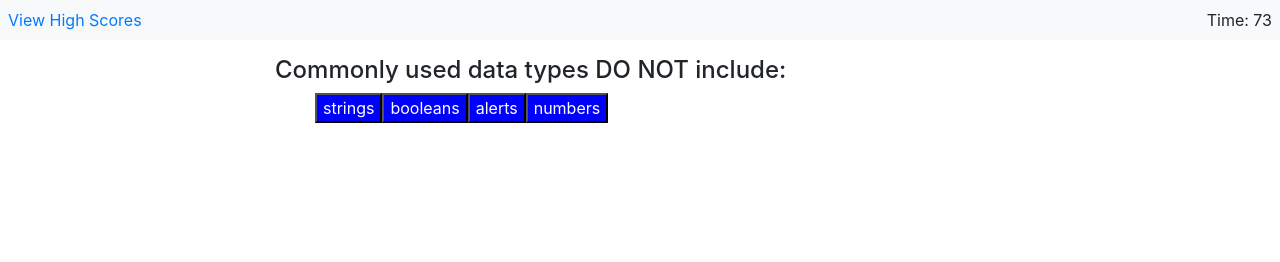
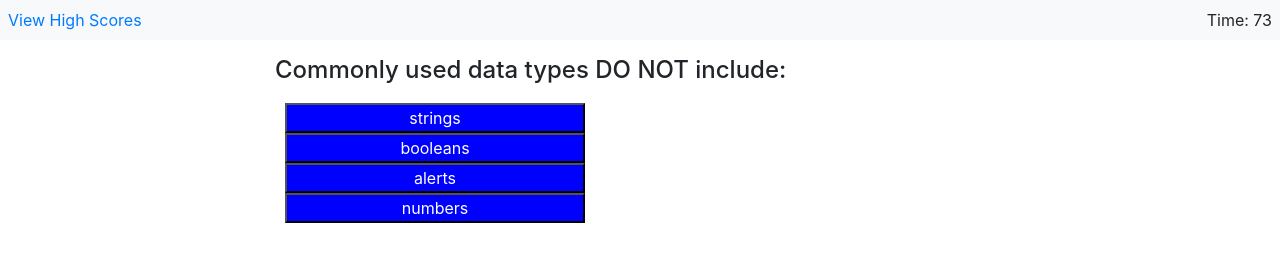
Before and after one commit to rphill26/JS_Quiz, a plain HTML site: page index.html in a window 1280 px wide. Both pictures are taken after a click on the button "Start". Drawn offline with nearby package versions, Linux system fonts and the light colour scheme.

Commit message:
fixed some alignment issues

```diff
--- a/index.html
+++ b/index.html
@@ -38,7 +38,7 @@
         <div class="row justify-content-center">
             <div class="col-8 ">
                 <h4 id="question">Question?</h4>
-                <ol id="answers">
+                <ol id="answers" style="padding: 10px; width: 20em; display: grid;">
                     <li>Answer</li>
                     <li>Answer</li>
                     <li>Answer</li>
--- a/style.css
+++ b/style.css
@@ -1,4 +1,5 @@
 button{
     color: white;
     background: blue;
+    size: 10em;
 }
```
